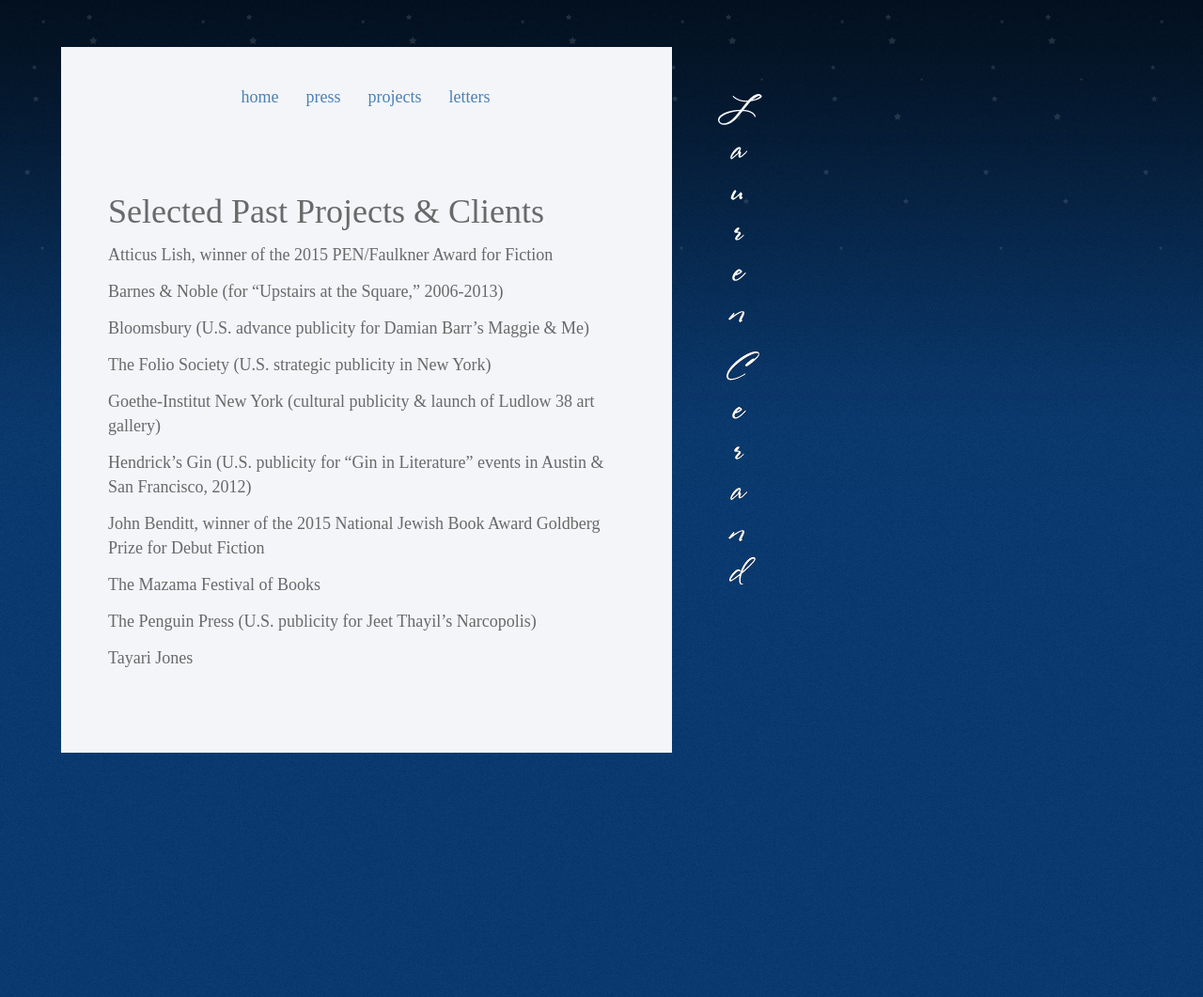
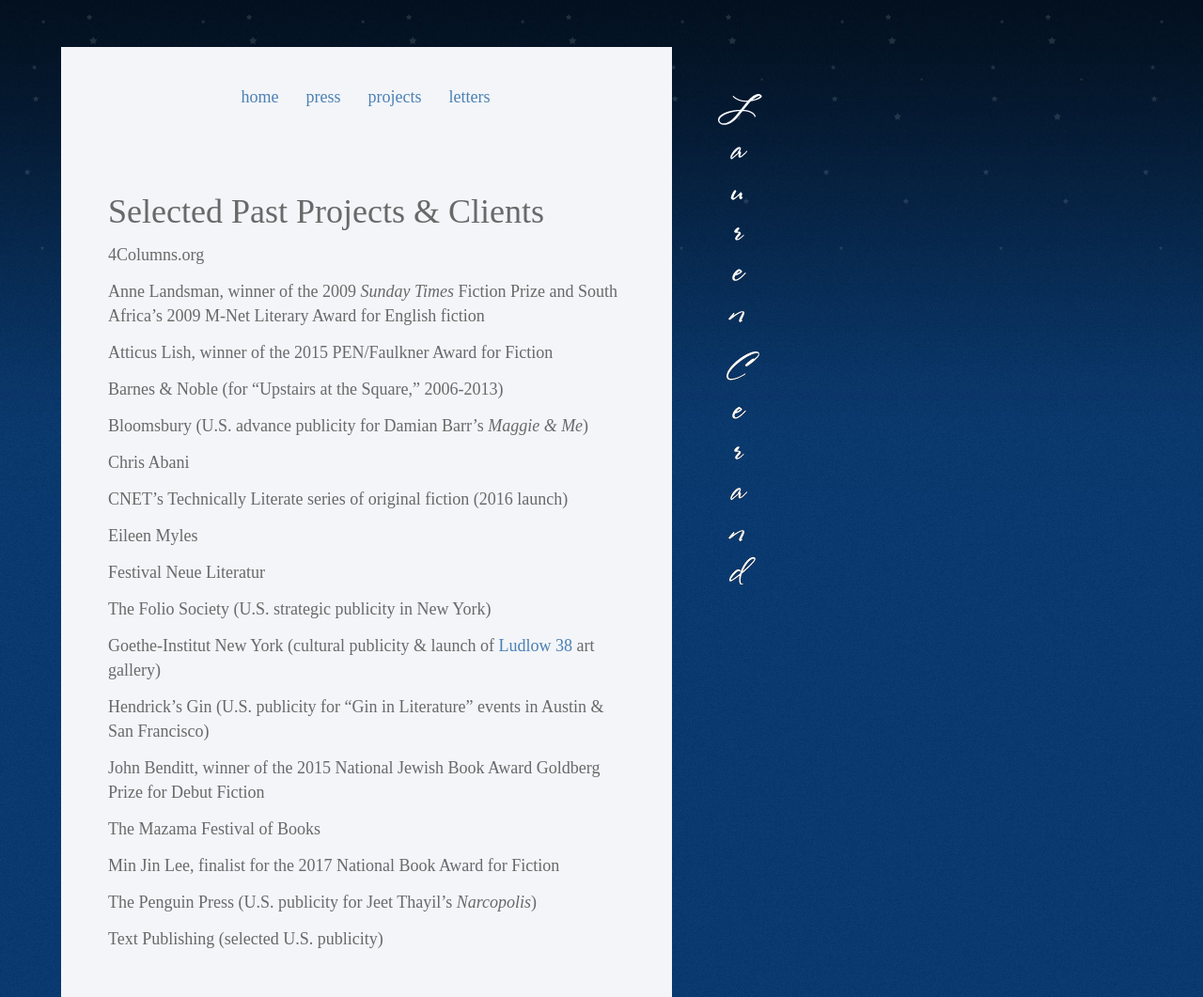
Before and after one commit to sonnetmedia/laurencerand.com, a Jekyll site: the page built from _pages/projects.md, in a window 1280 px wide. Shown: the whole page at 94% size. Built offline with Jekyll 4.4.1, drawn with Linux system fonts in a browser that asks for light colours; before the commit the page ends 900 px from its top, so only the background shows below that.

Commit message:
Updated '_pages/projects.md' via CloudCannon

```diff
--- a/_pages/projects.md
+++ b/_pages/projects.md
@@ -1,27 +1,39 @@
 ---
-title: 'Selected Past Projects & Clients'
+title: Selected Past Projects & Clients
 permalink: /projects/
 ---
 
+
+4Columns.org
+
+Anne Landsman, winner of the 2009 *Sunday Times* Fiction Prize and South Africa's 2009 M-Net Literary Award for English fiction
 
 Atticus Lish, winner of the 2015 PEN/Faulkner Award for Fiction
 
 Barnes & Noble (for “Upstairs at the Square,” 2006-2013)
 
-Bloomsbury (U.S. advance publicity for Damian Barr’s Maggie & Me)
+Bloomsbury (U.S. advance publicity for Damian Barr’s *Maggie & Me*)
+
+Chris Abani
+
+CNET's Technically Literate series of original fiction (2016 launch)
+
+Eileen Myles
+
+Festival Neue Literatur&nbsp;
 
 The Folio Society (U.S. strategic publicity in New York)
 
-Goethe-Institut New York (cultural publicity & launch of Ludlow 38 art gallery)
+Goethe-Institut New York (cultural publicity & launch of [Ludlow 38](https://maps.google.com/?q=Ludlow+38&amp;entry=gmail&amp;source=g) art gallery)
 
-Hendrick’s Gin (U.S. publicity for “Gin in Literature” events in Austin & San Francisco, 2012)
+Hendrick’s Gin (U.S. publicity for “Gin in Literature” events in Austin & San Francisco)
 
 John Benditt, winner of the 2015 National Jewish Book Award Goldberg Prize for Debut Fiction
 
 The Mazama Festival of Books
 
-The Penguin Press (U.S. publicity for Jeet Thayil’s Narcopolis)
+Min Jin Lee, finalist for the 2017 National Book Award for Fiction
 
-Tayari Jones
+The Penguin Press (U.S. publicity for Jeet Thayil’s *Narcopolis*)
 
-&nbsp;
+Text Publishing (selected U.S. publicity)
```
